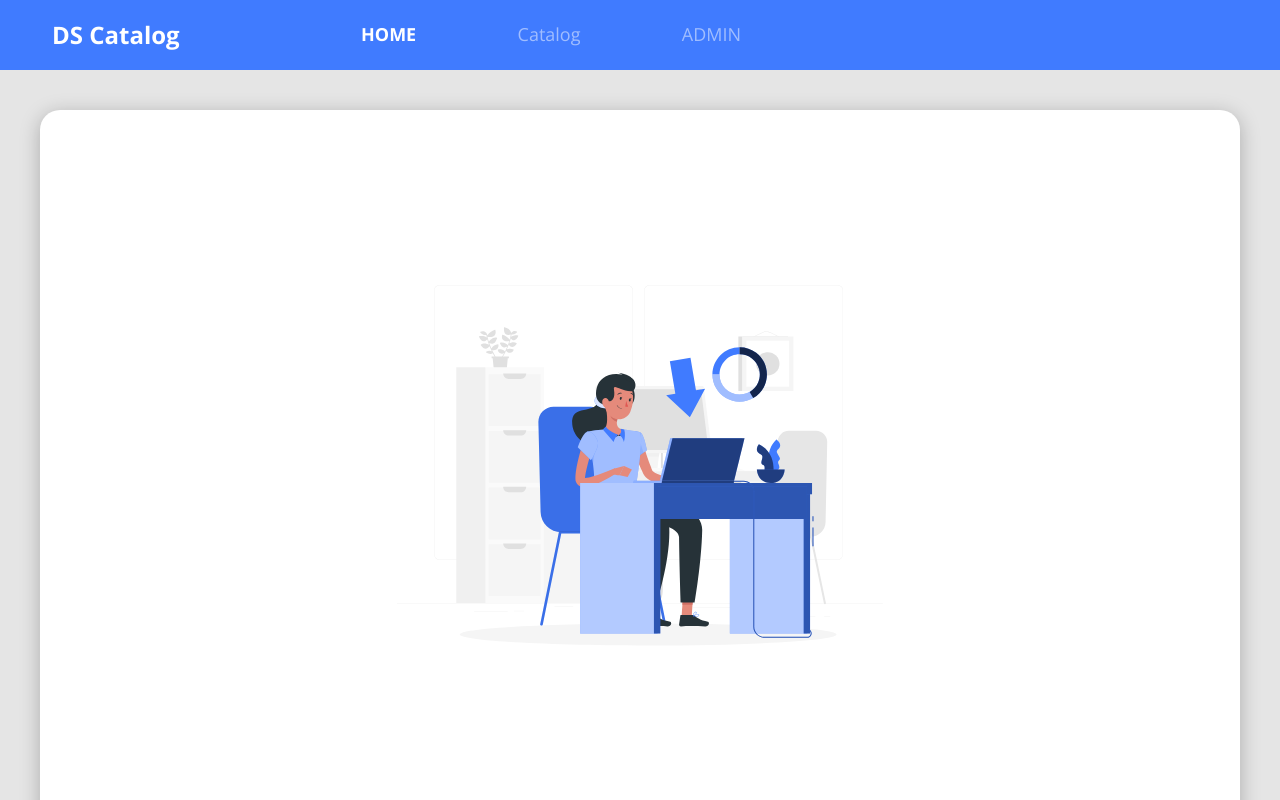
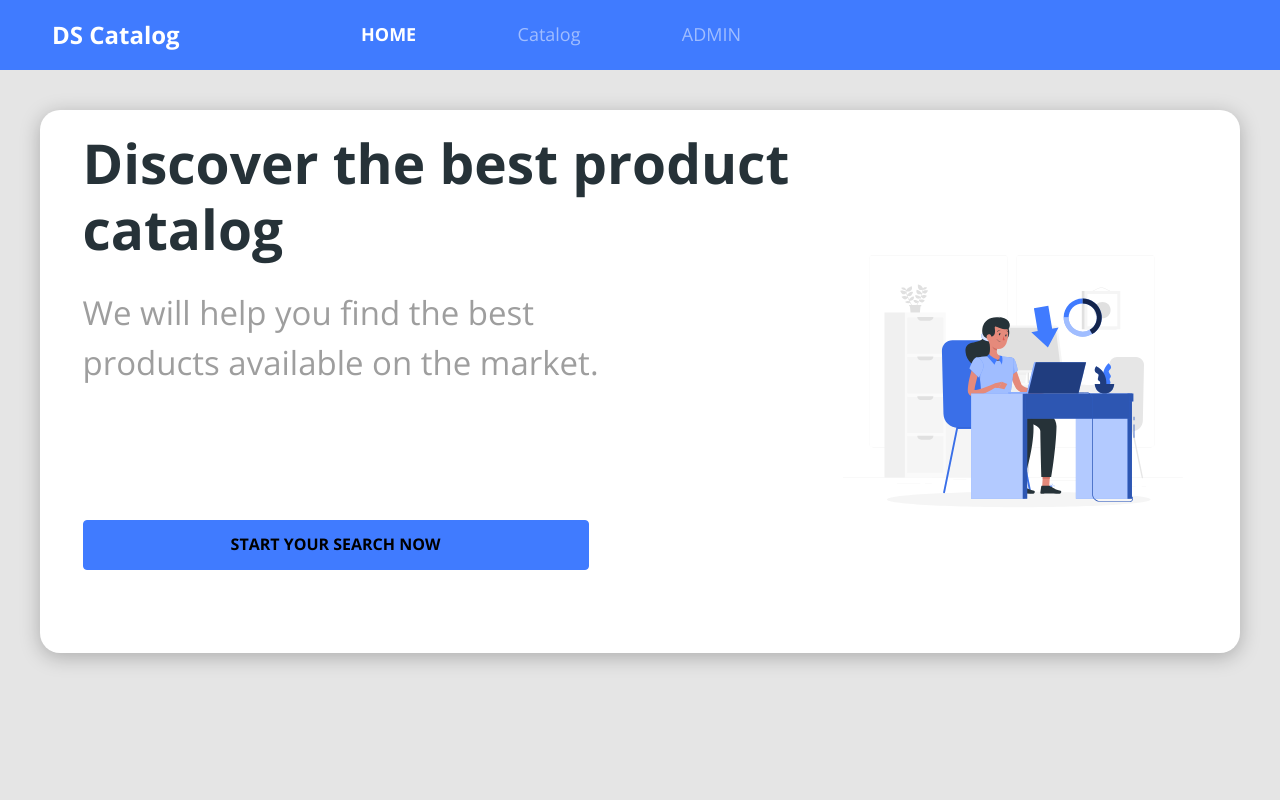
Before and after one commit to J-DouglasLira/DSCatalog, a React (Create React App) app in the folder frontend/: page / in a window 1280 px wide. Shown: the top 800 px of the page. Built offline with nearby package versions, Linux system fonts and the light colour scheme.

Commit message:
style: 1200px, 1366px, 1400px breakpoints

```diff
--- a/frontend/src/pages/Home/index.tsx
+++ b/frontend/src/pages/Home/index.tsx
@@ -10,12 +10,14 @@ const Home = () => {
     <div className="home-container">
       <div className="home-card">
         <div className="home-content-container">
+          <div>
           <h1>Discover the best product catalog</h1>
           <p>
             We will help you find the
             best products available
             on the market.
           </p>
+          </div>
           <ButtonIcon/>
         </div>
         <div className="home-image-container">
--- a/frontend/src/pages/Home/styles.css
+++ b/frontend/src/pages/Home/styles.css
@@ -93,3 +93,40 @@
     width: 750px;
   }
 }
+
+@media (min-width: 1200px) {
+  .home-card {
+    flex-direction: row;
+    justify-content: space-around;
+    padding: calc((85vh-480px) / 2 - 20px) 0px;
+  }
+  .home-content-container {
+    height: 480px;
+    width: 700px;
+    padding: 20px;
+    align-items: flex-start;
+    text-align: left;
+    flex-flow: wrap;
+    align-content: space-between;
+  }
+  .home-image-container svg {
+    width: 100%;
+  }
+  .home-image-container {
+    padding: 20px;
+    display: flex;
+    align-items: center;
+  }
+}
+
+@media (min-width: 1366px) {
+  .home-image-container svg {
+    width: 480px;
+  }
+}
+
+@media (min-width: 1400px) {
+  .home-image-container svg {
+    width: 480px;
+  }
+}
```
